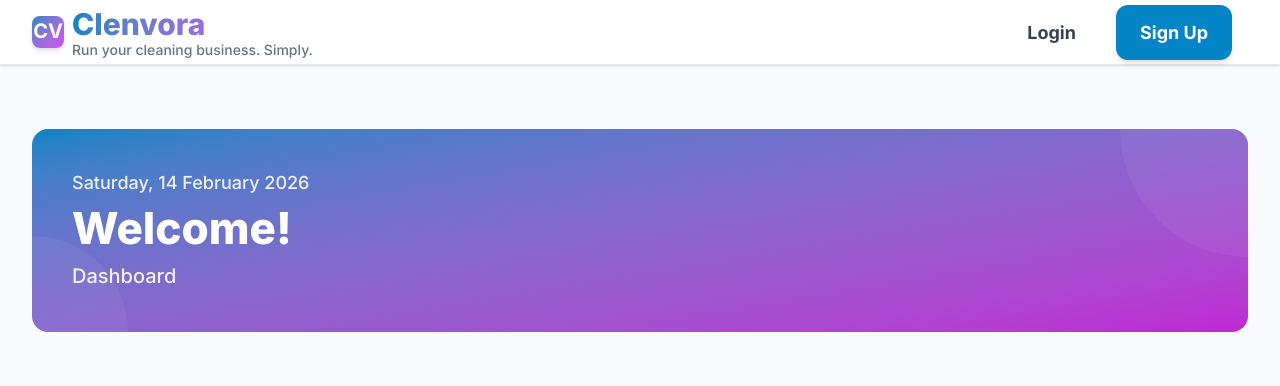
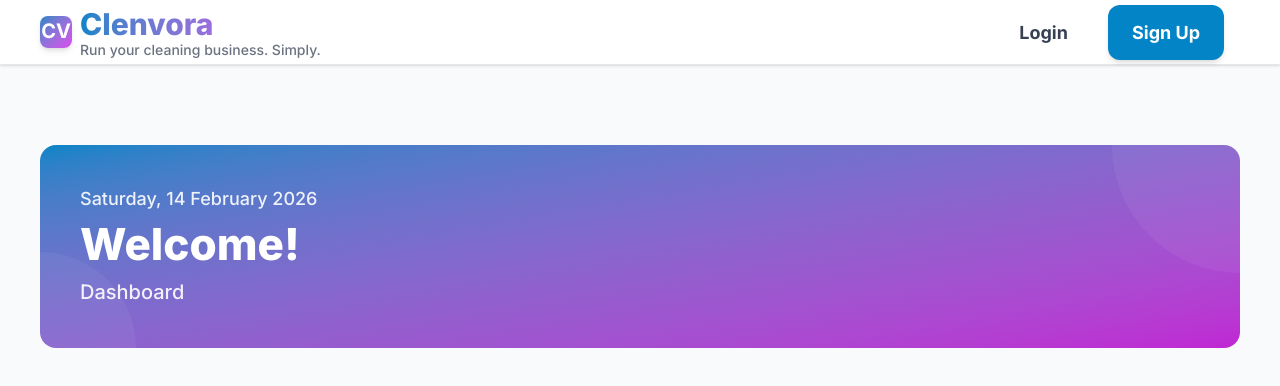
Before and after one commit to Atiqul-Imon/cleaning-saas-frontend, a Next.js app: page /dashboard in a window 1280 px wide. Shown: the top 386 px of the page. Built offline with nearby package versions, Linux system fonts and the light colour scheme; no server answers.

Commit message:
Implement phase 2

```diff
--- a/app/globals.css
+++ b/app/globals.css
@@ -8,11 +8,11 @@
   --bg-tertiary: #f3f4f6;
   --bg-elevated: #ffffff;
 
-  /* Text Colors - High Contrast for Outdoor Readability */
-  --text-primary: #111827; /* Very dark for maximum contrast */
-  --text-secondary: #374151; /* Dark gray */
-  --text-tertiary: #6b7280; /* Medium gray */
-  --text-muted: #9ca3af; /* Light gray */
+  /* Text Colors - WCAG AA Compliant (4.5:1 minimum on white) */
+  --text-primary: #111827; /* 16:1 contrast - headings, primary content */
+  --text-secondary: #374151; /* 8.6:1 contrast - body text, labels */
+  --text-tertiary: #4b5563; /* 7:1 contrast - secondary info, captions */
+  --text-muted: #6b7280; /* 4.5:1 contrast - placeholders, hints (WCAG AA) */
 
   /* Border Colors */
   --border-light: #e5e7eb;
@@ -103,31 +103,34 @@
   --text-4xl: 2.75rem; /* 44px - increased from 36px */
   --text-5xl: 3.5rem; /* 56px - increased from 48px */
 
-  /* Line Heights - More Spacious for Readability */
-  --leading-tight: 1.3;
-  --leading-snug: 1.4;
-  --leading-normal: 1.6; /* Increased from 1.5 */
-  --leading-relaxed: 1.75; /* Increased from 1.625 */
-  --leading-loose: 2.2; /* Increased from 2 */
+  /* Line Heights - Optimized for Readability (Phase 2) */
+  --leading-tight: 1.35;
+  --leading-snug: 1.45;
+  --leading-normal: 1.65; /* Body text - easy to scan */
+  --leading-relaxed: 1.8; /* Paragraphs, descriptions */
+  --leading-loose: 2; /* Spacious layouts */
 
-  /* Font Weights - Bolder for Visibility */
-  --font-normal: 500; /* Medium weight for better visibility */
-  --font-semibold: 600;
-  --font-bold: 700;
-  --font-extrabold: 800;
+  /* Font Weights - Simplified (3 weights for consistency) */
+  --font-normal: 500; /* Body text, labels */
+  --font-semibold: 600; /* Emphasized text, buttons */
+  --font-bold: 700; /* Headings, important values */
 
-  /* Shadows */
-  --shadow-sm: 0 1px 2px 0 rgb(0 0 0 / 0.05);
-  --shadow-md: 0 4px 6px -1px rgb(0 0 0 / 0.1), 0 2px 4px -2px rgb(0 0 0 / 0.1);
-  --shadow-lg: 0 10px 15px -3px rgb(0 0 0 / 0.1), 0 4px 6px -4px rgb(0 0 0 / 0.1);
-  --shadow-xl: 0 20px 25px -5px rgb(0 0 0 / 0.1), 0 8px 10px -6px rgb(0 0 0 / 0.1);
-  --shadow-2xl: 0 25px 50px -12px rgb(0 0 0 / 0.25);
+  /* Shadows - Simplified 3-level system (Phase 2) */
+  --shadow-subtle: 0 1px 3px 0 rgb(0 0 0 / 0.06), 0 1px 2px -1px rgb(0 0 0 / 0.06);
+  --shadow-card: 0 4px 6px -1px rgb(0 0 0 / 0.08), 0 2px 4px -2px rgb(0 0 0 / 0.06);
+  --shadow-elevated: 0 10px 15px -3px rgb(0 0 0 / 0.08), 0 4px 6px -4px rgb(0 0 0 / 0.06);
+  /* Legacy aliases for compatibility */
+  --shadow-sm: var(--shadow-subtle);
+  --shadow-md: var(--shadow-card);
+  --shadow-lg: var(--shadow-elevated);
+  --shadow-xl: 0 20px 25px -5px rgb(0 0 0 / 0.1), 0 8px 10px -6px rgb(0 0 0 / 0.08);
+  --shadow-2xl: 0 25px 50px -12px rgb(0 0 0 / 0.15);
 
   /* Elevation System */
   --elevation-0: none;
-  --elevation-1: var(--shadow-sm);
-  --elevation-2: var(--shadow-md);
-  --elevation-3: var(--shadow-lg);
+  --elevation-1: var(--shadow-subtle);
+  --elevation-2: var(--shadow-card);
+  --elevation-3: var(--shadow-elevated);
   --elevation-4: var(--shadow-xl);
 
   /* Z-Index Scale */
@@ -154,6 +157,11 @@ body {
   font-size: var(--text-base);
   line-height: var(--leading-normal);
   font-weight: var(--font-normal);
+}
+
+/* Optimal line length for readability (60-70 characters) */
+.max-read-length {
+  max-width: 65ch;
 }
 
 /* Input Placeholder Styling */
--- a/components/layout/Container.tsx
+++ b/components/layout/Container.tsx
@@ -21,7 +21,7 @@ const Container = React.forwardRef<HTMLDivElement, ContainerProps>(
     return (
       <div
         ref={ref}
-        className={cn('mx-auto px-4 sm:px-6 lg:px-8', sizes[size], className)}
+        className={cn('mx-auto px-5 sm:px-8 lg:px-10', sizes[size], className)}
         {...props}
       >
         {children}
--- a/components/layout/Grid.tsx
+++ b/components/layout/Grid.tsx
@@ -10,16 +10,7 @@ export interface GridProps extends React.HTMLAttributes<HTMLDivElement> {
 }
 
 const Grid = React.forwardRef<HTMLDivElement, GridProps>(
-  (
-    {
-      cols = 3,
-      gap = 'md',
-      className,
-      children,
-      ...props
-    },
-    ref
-  ) => {
+  ({ cols = 3, gap = 'md', className, children, ...props }, ref) => {
     const colClasses = {
       1: 'grid-cols-1',
       2: 'grid-cols-1 sm:grid-cols-2',
@@ -32,27 +23,18 @@ const Grid = React.forwardRef<HTMLDivElement, GridProps>(
 
     const gaps = {
       none: 'gap-0',
-      sm: 'gap-3 sm:gap-4',
-      md: 'gap-4 sm:gap-6',
-      lg: 'gap-6 sm:gap-8',
+      sm: 'gap-4 sm:gap-5',
+      md: 'gap-5 sm:gap-7',
+      lg: 'gap-7 sm:gap-9',
       xl: 'gap-8 sm:gap-12',
     };
 
     return (
-      <div
-        ref={ref}
-        className={cn(
-          'grid',
-          colClasses[cols],
-          gaps[gap],
-          className
-        )}
-        {...props}
-      >
+      <div ref={ref} className={cn('grid', colClasses[cols], gaps[gap], className)} {...props}>
         {children}
       </div>
     );
-  }
+  },
 );
 
 Grid.displayName = 'Grid';
--- a/components/layout/PageHeader.tsx
+++ b/components/layout/PageHeader.tsx
@@ -31,7 +31,7 @@ export default function PageHeader({
   className,
 }: PageHeaderProps) {
   return (
-    <div className={cn('mb-6 sm:mb-8', className)}>
+    <div className={cn('mb-8 sm:mb-10', className)}>
       {/* Back Button */}
       {backHref && (
         <Link href={backHref} className="inline-block mb-4">
@@ -57,11 +57,11 @@ export default function PageHeader({
       {/* Header Content */}
       <div className="flex flex-col sm:flex-row sm:items-start sm:justify-between gap-4">
         <div className="flex-1 min-w-0">
-          <h1 className="text-2xl sm:text-3xl lg:text-4xl font-extrabold text-[var(--gray-900)] mb-2 break-words">
+          <h1 className="text-2xl sm:text-3xl lg:text-4xl font-bold text-[var(--text-primary)] mb-3 break-words leading-tight">
             {title}
           </h1>
           {description && (
-            <p className="text-sm sm:text-base text-[var(--gray-600)] leading-relaxed">
+            <p className="text-base text-[var(--text-tertiary)] leading-relaxed max-w-2xl">
               {description}
             </p>
           )}
--- a/components/layout/Section.tsx
+++ b/components/layout/Section.tsx
@@ -13,10 +13,10 @@ const Section = React.forwardRef<HTMLElement, SectionProps>(
   ({ padding = 'md', background = 'default', className, children, ...props }, ref) => {
     const paddings = {
       none: 'py-0',
-      sm: 'py-6',
-      md: 'py-10',
-      lg: 'py-16',
-      xl: 'py-20',
+      sm: 'py-8',
+      md: 'py-12',
+      lg: 'py-20',
+      xl: 'py-24',
     };
 
     const getBackgroundStyle = () => {
--- a/components/layout/Stack.tsx
+++ b/components/layout/Stack.tsx
@@ -33,11 +33,11 @@ const Stack = React.forwardRef<HTMLDivElement, StackProps>(
 
     const spacings = {
       none: direction === 'row' ? 'space-x-0' : 'space-y-0',
-      xs: direction === 'row' ? 'space-x-1' : 'space-y-1',
-      sm: direction === 'row' ? 'space-x-2' : 'space-y-2',
-      md: direction === 'row' ? 'space-x-4' : 'space-y-4',
-      lg: direction === 'row' ? 'space-x-6' : 'space-y-6',
-      xl: direction === 'row' ? 'space-x-8' : 'space-y-8',
+      xs: direction === 'row' ? 'space-x-2' : 'space-y-2',
+      sm: direction === 'row' ? 'space-x-3' : 'space-y-3',
+      md: direction === 'row' ? 'space-x-5' : 'space-y-5',
+      lg: direction === 'row' ? 'space-x-8' : 'space-y-8',
+      xl: direction === 'row' ? 'space-x-10' : 'space-y-10',
     };
 
     const aligns = {
--- a/components/ui/Card.tsx
+++ b/components/ui/Card.tsx
@@ -38,10 +38,10 @@ const Card = React.forwardRef<HTMLDivElement, CardProps>(
     ref,
   ) => {
     const variants = {
-      default: 'shadow-sm',
-      elevated: 'shadow-lg',
-      outlined: 'border-2',
-      flat: 'border-0',
+      default: 'shadow-[var(--shadow-subtle)]',
+      elevated: 'shadow-[var(--shadow-card)]',
+      outlined: 'border-2 shadow-[var(--shadow-subtle)]',
+      flat: 'border-0 shadow-none',
     };
 
     const getVariantStyles = () => {
@@ -78,7 +78,7 @@ const Card = React.forwardRef<HTMLDivElement, CardProps>(
           variants[variant],
           paddings[padding],
           (hover || clickable) &&
-            'hover:shadow-2xl hover:-translate-y-1 cursor-pointer active:scale-[0.98]',
+            'hover:shadow-[var(--shadow-elevated)] hover:-translate-y-1 cursor-pointer active:scale-[0.98]',
           isInteractive &&
             'focus:outline-none focus:ring-2 focus:ring-[var(--primary-600)] focus:ring-offset-2',
           className,
--- a/components/ui/StatusBadge.tsx
+++ b/components/ui/StatusBadge.tsx
@@ -22,43 +22,43 @@ export interface StatusBadgeProps {
  * - Accessible labels
  */
 export default function StatusBadge({ status, type, size = 'md', className }: StatusBadgeProps) {
-  // Auto-detect type from status if not provided
+  // Auto-detect type from status - Standardized: Scheduled=Blue, In Progress=Orange, Completed=Green
   const detectedType: StatusType =
     type ||
     (status.toUpperCase().includes('COMPLETED') || status.toUpperCase().includes('PAID')
-      ? 'success'
+      ? 'success' // Green - done, success
       : status.toUpperCase().includes('PROGRESS') || status.toUpperCase().includes('PENDING')
-        ? 'warning'
+        ? 'warning' // Orange - active, needs attention
         : status.toUpperCase().includes('CANCELLED') || status.toUpperCase().includes('FAILED')
           ? 'error'
           : status.toUpperCase().includes('SCHEDULED')
-            ? 'info'
+            ? 'info' // Blue - calm, planned
             : 'neutral');
 
   const typeConfig = {
     success: {
       variant: 'success' as const,
-      className: 'bg-[var(--success-50)] text-[var(--success-700)] border-[var(--success-200)]',
+      className: 'bg-[var(--success-50)] text-[var(--success-800)] border-[var(--success-300)]',
     },
     warning: {
       variant: 'warning' as const,
-      className: 'bg-[var(--warning-50)] text-[var(--warning-700)] border-[var(--warning-200)]',
+      className: 'bg-[var(--warning-50)] text-[var(--warning-800)] border-[var(--warning-300)]',
     },
     error: {
       variant: 'error' as const,
-      className: 'bg-[var(--error-50)] text-[var(--error-700)] border-[var(--error-200)]',
+      className: 'bg-[var(--error-50)] text-[var(--error-800)] border-[var(--error-300)]',
     },
     info: {
       variant: 'primary' as const,
-      className: 'bg-[var(--primary-50)] text-[var(--primary-700)] border-[var(--primary-200)]',
+      className: 'bg-[var(--primary-50)] text-[var(--primary-800)] border-[var(--primary-300)]',
     },
     primary: {
       variant: 'primary' as const,
-      className: 'bg-[var(--primary-50)] text-[var(--primary-700)] border-[var(--primary-200)]',
+      className: 'bg-[var(--primary-50)] text-[var(--primary-800)] border-[var(--primary-300)]',
     },
     neutral: {
       variant: 'default' as const,
-      className: 'bg-[var(--gray-100)] text-[var(--gray-700)] border-[var(--gray-200)]',
+      className: 'bg-[var(--gray-100)] text-[var(--gray-800)] border-[var(--gray-300)]',
     },
   };
 
```
